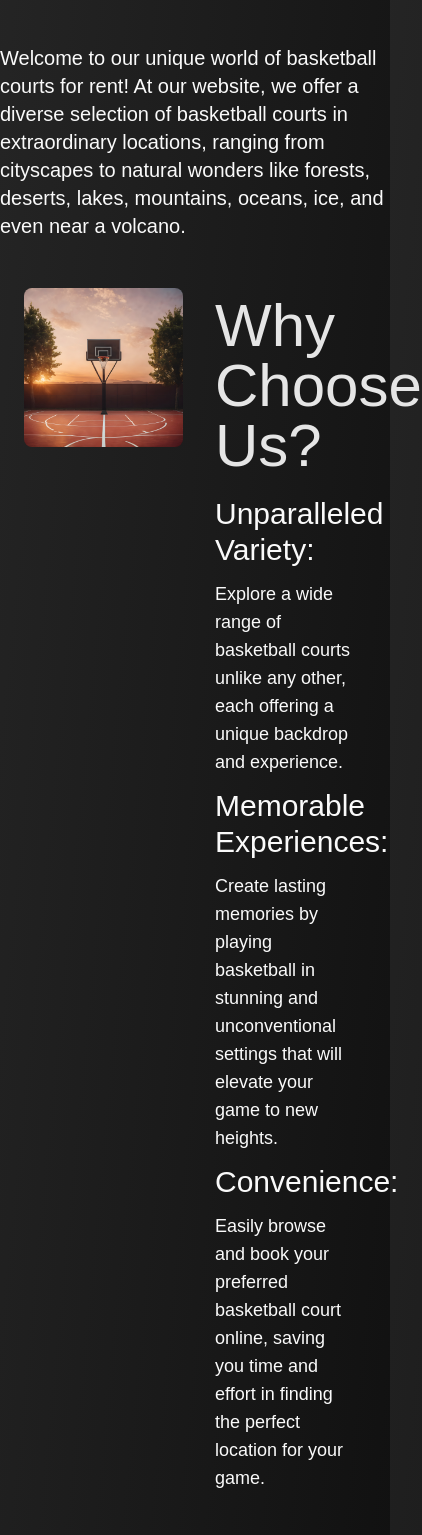
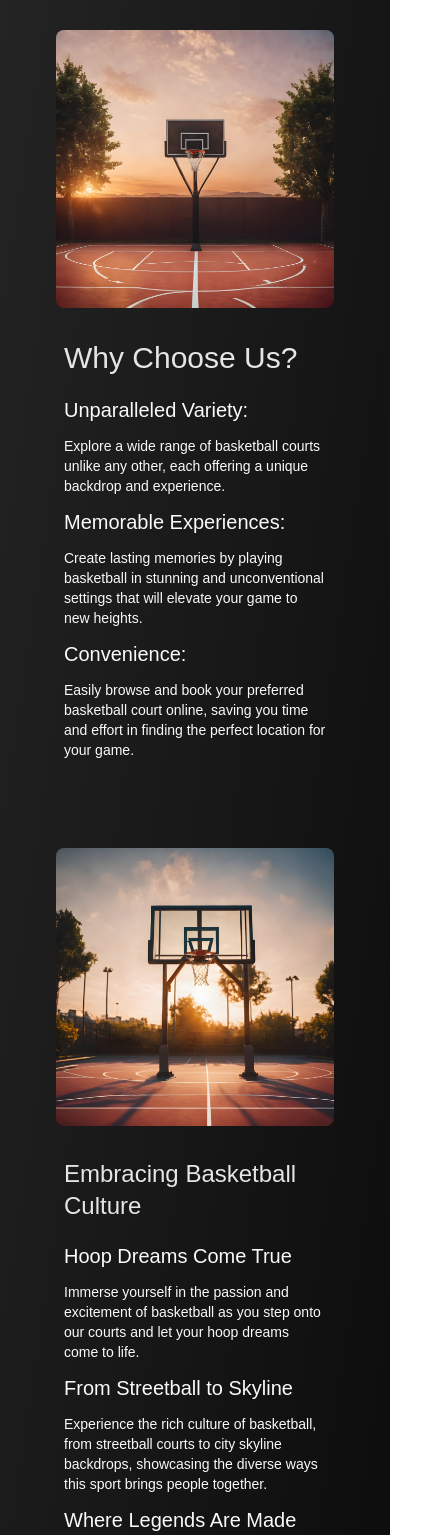
Before and after one commit to RobFrontend/HoopHaven, a Next.js app: page /about in a window 390 px wide. Shown: the part 462-1997 px from the top of the page, 422 px wide, since content can reach past the window. Built offline with nearby package versions, Linux system fonts and the light colour scheme; a web font is replaced by a local one.

Commit message:
responsive

```diff
--- a/app/about/page.js
+++ b/app/about/page.js
@@ -5,8 +5,10 @@ import about3 from "@/public/about3.jpg";
 
 function Page() {
   return (
-    <div className="py-16">
-      <h1 className="text-neutral-300">About Us</h1>
+    <div className="py-16 px-8">
+      <h1 className="text-neutral-300 max-sm:text-6xl max-md:text-7xl">
+        About Us
+      </h1>
       <p className="text-xl">
         Welcome to our unique world of basketball courts for rent! At our
         website, we offer a diverse selection of basketball courts in
@@ -15,7 +17,7 @@ function Page() {
         volcano.
       </p>
       {/* //////////////////////////////////////////////////// */}
-      <div className="grid grid-cols-2 gap-6 py-12 px-6">
+      <div className="grid grid-cols-2 gap-6 py-12 px-6 max-md:grid-cols-1">
         <Image
           src={about1}
           placeholder="blur"
@@ -23,19 +25,27 @@ function Page() {
           className="rounded-lg"
         />
         <div className="flex flex-col gap-3 p-2">
-          <h2 className="text-6xl text-neutral-200 pb-2">Why Choose Us?</h2>
-          <h3 className="text-3xl">Unparalleled Variety:</h3>
-          <p className="text-lg">
+          <h2 className="text-6xl text-neutral-200 pb-2 max-sm:text-3xl max-md:text-4xl">
+            Why Choose Us?
+          </h2>
+          <h3 className="text-3xl max-md:text-2xl max-sm:text-xl">
+            Unparalleled Variety:
+          </h3>
+          <p className="text-lg  max-md:text-base max-sm:text-sm">
             Explore a wide range of basketball courts unlike any other, each
             offering a unique backdrop and experience.
           </p>
-          <h3 className="text-3xl">Memorable Experiences:</h3>
-          <p className="text-lg">
+          <h3 className="text-3xl max-md:text-2xl max-sm:text-xl">
+            Memorable Experiences:
+          </h3>
+          <p className="text-lg  max-md:text-base max-sm:text-sm">
             Create lasting memories by playing basketball in stunning and
             unconventional settings that will elevate your game to new heights.
           </p>
-          <h3 className="text-3xl">Convenience:</h3>
-          <p className="text-lg">
+          <h3 className="text-3xl max-md:text-2xl max-sm:text-xl">
+            Convenience:
+          </h3>
+          <p className="text-lg  max-md:text-base max-sm:text-sm">
             Easily browse and book your preferred basketball court online,
             saving you time and effort in finding the perfect location for your
             game.
@@ -43,24 +53,30 @@ function Page() {
         </div>
       </div>
       {/* //////////////////////////////////////////////////// */}
-      <div className="grid grid-cols-2 gap-6 py-8 px-6">
+      <div className="grid grid-cols-2 gap-6 py-8 px-6 max-md:grid-cols-1">
         <div className="flex flex-col gap-3 p-2">
-          <h2 className="text-6xl text-neutral-200 pb-2">
+          <h2 className="text-6xl text-neutral-200 pb-2 max-sm:text-2xl max-md:text-4xl">
             Embracing Basketball Culture
           </h2>
-          <h3 className="text-3xl">Hoop Dreams Come True</h3>
-          <p className="text-lg">
+          <h3 className="text-3xl max-md:text-2xl max-sm:text-xl">
+            Hoop Dreams Come True
+          </h3>
+          <p className="text-lg  max-md:text-base max-sm:text-sm">
             Immerse yourself in the passion and excitement of basketball as you
             step onto our courts and let your hoop dreams come to life.
           </p>
-          <h3 className="text-3xl">From Streetball to Skyline</h3>
-          <p className="text-lg">
+          <h3 className="text-3xl max-md:text-2xl max-sm:text-xl">
+            From Streetball to Skyline
+          </h3>
+          <p className="text-lg  max-md:text-base max-sm:text-sm">
             Experience the rich culture of basketball, from streetball courts to
             city skyline backdrops, showcasing the diverse ways this sport
             brings people together.
           </p>
-          <h3 className="text-3xl">Where Legends Are Made</h3>
-          <p className="text-lg">
+          <h3 className="text-3xl max-md:text-2xl max-sm:text-xl">
+            Where Legends Are Made
+          </h3>
+          <p className="text-lg  max-md:text-base max-sm:text-sm">
             Discover the magic of the game where legends are made, whether
             you&apos;re a seasoned player or a novice looking to shoot some
             hoops and enjoy the thrill of the sport.
@@ -70,12 +86,12 @@ function Page() {
           src={about2}
           placeholder="blur"
           alt="court"
-          className="rounded-lg"
+          className="rounded-lg max-md:row-start-1"
         />
       </div>
       {/* //////////////////////////////////////////////////// */}
-      <div className="gap-6 p-6">
-        <p className="text-2xl text-center">
+      <div className="gap-6 p-6 grid">
+        <p className="text-2xl text-center max-md:text-lg max-sm:text-base">
           Join us in celebrating the love of basketball and the joy of playing
           the game in extraordinary locations that will leave you inspired and
           exhilarated. Choose us for an unforgettable basketball experience
@@ -85,7 +101,7 @@ function Page() {
           src={about3}
           placeholder="blur"
           alt="court"
-          className="rounded-lg"
+          className="rounded-lg max-md:row-start-1"
         />
       </div>
     </div>
--- a/app/components/CourtCard.js
+++ b/app/components/CourtCard.js
@@ -6,7 +6,7 @@ import { Fade } from "react-awesome-reveal";
 function CourtCard({ court }) {
   return (
     <Fade triggerOnce>
-      <div className="grid grid-cols-2 gap-1 rounded-lg shadow-md bg-neutral-800 hover:bg-neutral-900 transition duration-500 overflow-hidden">
+      <div className="grid grid-cols-2 gap-1 rounded-lg shadow-md bg-neutral-800 hover:bg-neutral-900 transition duration-500 overflow-hidden max-md:grid-cols-1 max-md:h-full">
         <Image
           src={court.image}
           loading="lazy"
@@ -16,18 +16,24 @@ function CourtCard({ court }) {
           alt={court.name}
         />
 
-        <div className="flex flex-col justify-between p-6">
+        <div className="flex flex-col justify-between p-6 max-sm:p-3 ">
           <div>
-            <h3 className="text-2xl font-semibold mb-4">{court.name}</h3>
-            <p className="text-md">{court.info.slice(0, 69)}...</p>
+            <h3 className="text-2xl font-semibold mb-4 max-sm:text-lg">
+              {court.name}
+            </h3>
+            <p className="text-md max-sm:text-xs">
+              {court.info.slice(0, 69)}...
+            </p>
           </div>
           <div>
-            <p className="text-lg">${court.priceHour} / Hour</p>
-            <p className="text-lg mb-6">${court.priceDay} / Day</p>
+            <p className="text-lg max-sm:text-sm">${court.priceHour} / Hour</p>
+            <p className="text-lg mb-6 max-sm:text-sm">
+              ${court.priceDay} / Day
+            </p>
             <div className="grid  justify-items-center ">
               <Link
                 href={`/courts/${court.id}`}
-                className="text-lg px-6 py-2 bg-neutral-200 text-neutral-900 rounded-md font-semibold justify-center transition duration-300 hover:bg-neutral-100"
+                className="text-lg px-6 py-2 bg-neutral-200 text-neutral-900 rounded-md font-semibold justify-center transition duration-300 hover:bg-neutral-100 max-sm:text-base max-sm:px4 max-sm:py-1"
               >
                 Learn more
               </Link>
--- a/app/components/Courts.js
+++ b/app/components/Courts.js
@@ -8,8 +8,10 @@ async function Courts() {
   if (!courts.length) return null;
   return (
     <div>
-      <h2 className="mb-10">Discover Our Extraordinary Basketball Courts</h2>
-      <div className="grid md:grid-cols-1 lg:grid-cols-2 gap-12 mb-12">
+      <h2 className="mb-10 max-sm:text-2xl max-md:text-3xl">
+        Discover Our Extraordinary Basketball Courts
+      </h2>
+      <div className="grid md:grid-cols-1 lg:grid-cols-2 gap-12 max-md:gap-8 mb-12 max-md:grid-cols-2">
         {courts.map((court) => (
           <CourtCard court={court} key={court.id} />
         ))}
--- a/app/courts/page.js
+++ b/app/courts/page.js
@@ -8,10 +8,12 @@ export const metadata = {
 
 function Page() {
   return (
-    <div className="py-16">
+    <div className="py-16 max-2xl:px-8">
       <div className="pb-10">
-        <h1 className="text-neutral-300">Courts</h1>
-        <p className="text-lg">
+        <h1 className="text-neutral-300 max-sm:text-6xl max-md:text-7xl">
+          Courts
+        </h1>
+        <p className="text-lg max-sm:text-xs max-md:text-sm">
           Experience basketball like never before with our curated selection of
           unique courts set against breathtaking backdrops. From city skylines
           to volcanic vistas, each court offers a one-of-a-kind setting for you
--- a/app/page.js
+++ b/app/page.js
@@ -16,10 +16,10 @@ export default function Home() {
       />
 
       <div className="relative  text-center max-md:grid items-center">
-        <h1 className="text-neutral-100 mb-10 lg:mt-24 tracking-tight font-bold drop-shadow-xl shadow-neutral-950 max-sm:text-4xl max-md:text-6xl">
+        <h1 className="text-neutral-100 mb-10 md:mt-24 tracking-tight font-bold drop-shadow-xl shadow-neutral-950 max-sm:text-5xl max-md:text-7xl">
           Hoops Haven
         </h1>
-        <h2 className="text-neutral-50 mb-10 tracking-tight font-semibold drop-shadow-xl shadow-neutral-950 max-sm:hidden max-md:text-xl max-lg:text-2xl">
+        <h2 className="text-neutral-50 mb-10 tracking-tight font-semibold drop-shadow-xl shadow-neutral-950 max-sm:hidden max-md:text-2xl max-lg:text-3xl">
           <Link
             className="px-4 border-b-4 border-neutral-600 transition-all duration-300 hover:border-neutral-100  hover:px-6 "
             href="/courts"
@@ -27,7 +27,7 @@ export default function Home() {
             Discover Unique Basketball Courts for Rent Worldwide
           </Link>{" "}
         </h2>
-        <h2 className="text-neutral-50 mb-4 tracking-tight  hidden font-semibold drop-shadow-xl shadow-neutral-950  max-sm:block text-lg">
+        <h2 className="text-neutral-50 mb-4 tracking-tight  hidden font-semibold drop-shadow-xl shadow-neutral-950  max-sm:block text-2xl">
           {" "}
           Discover<br></br>
           <Link
```
